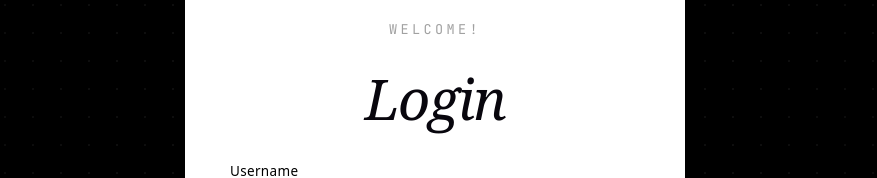
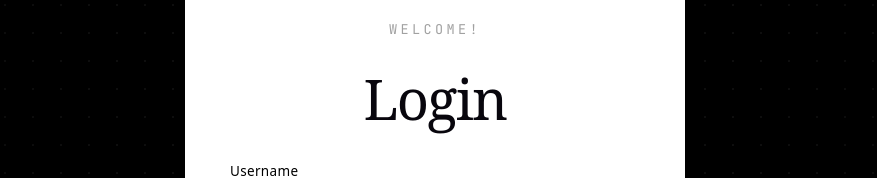
Before and after one commit to darrenchrist2/repository-explorer, a React (Vite) app: page / in a window 1280 px wide. Shown: the part 177-355 px from the top of the page, without its empty margins (205-1082 px from the left). Built offline with nearby package versions, Linux system fonts and the light colour scheme.

Commit message:
menghilangkan italic di login

```diff
--- a/src/pages/login.jsx
+++ b/src/pages/login.jsx
@@ -135,7 +135,7 @@ export default function LoginPage() {
                             >
                                 Welcome!
                             </p>
-                            <h1 className="text-4xl italic text-black sm:text-5xl" style={serif}>
+                            <h1 className="text-4xl text-black sm:text-5xl" style={serif}>
                                 Login
                             </h1>
                         </div>
@@ -251,7 +251,7 @@ export default function LoginPage() {
                                 <path d="M4 12.5l5 5L20 6.5" />
                             </svg>
                         </div>
-                        <h2 className="text-3xl italic text-black" style={serif}>
+                        <h2 className="text-3xl text-black" style={serif}>
                             Berhasil masuk
                         </h2>
                         <p className="mt-2 text-sm text-neutral-500">
```
